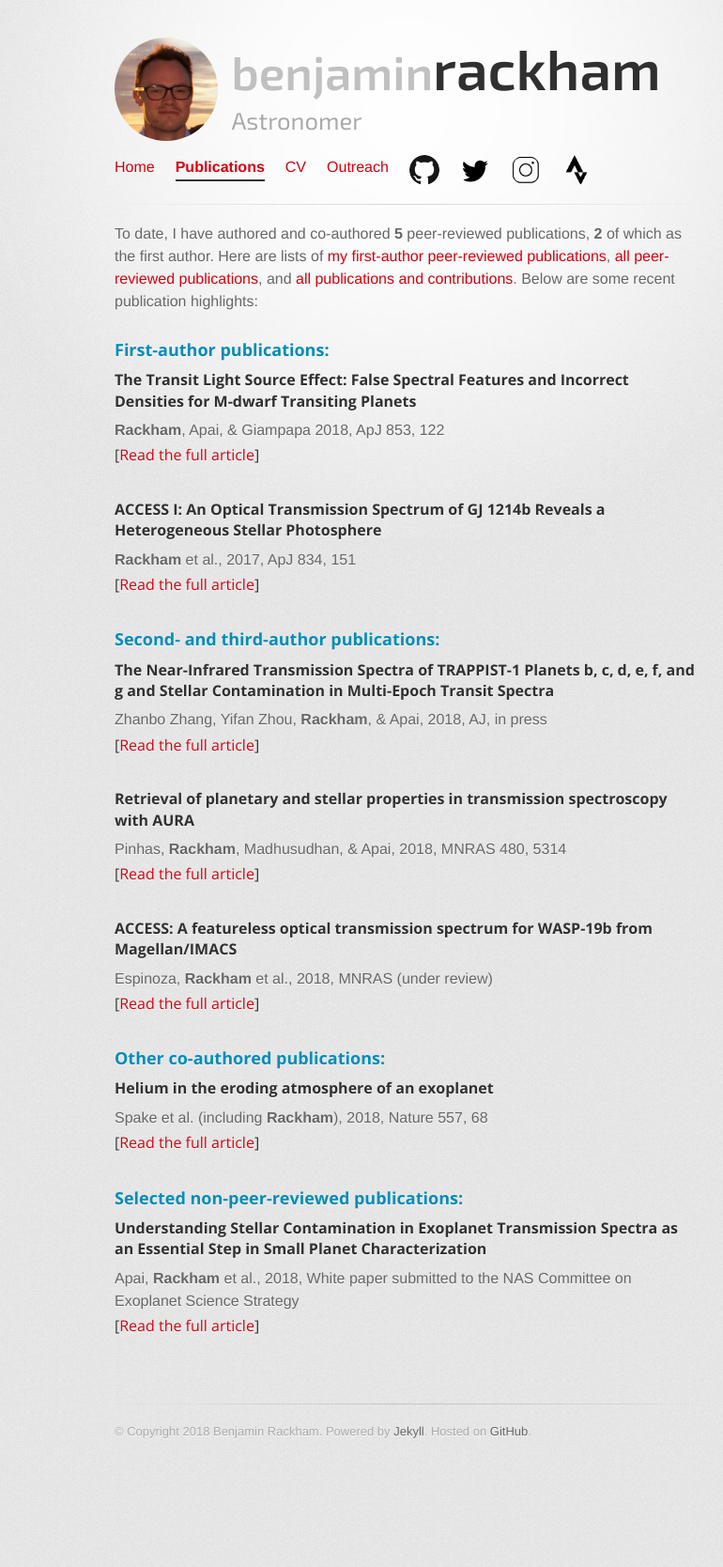
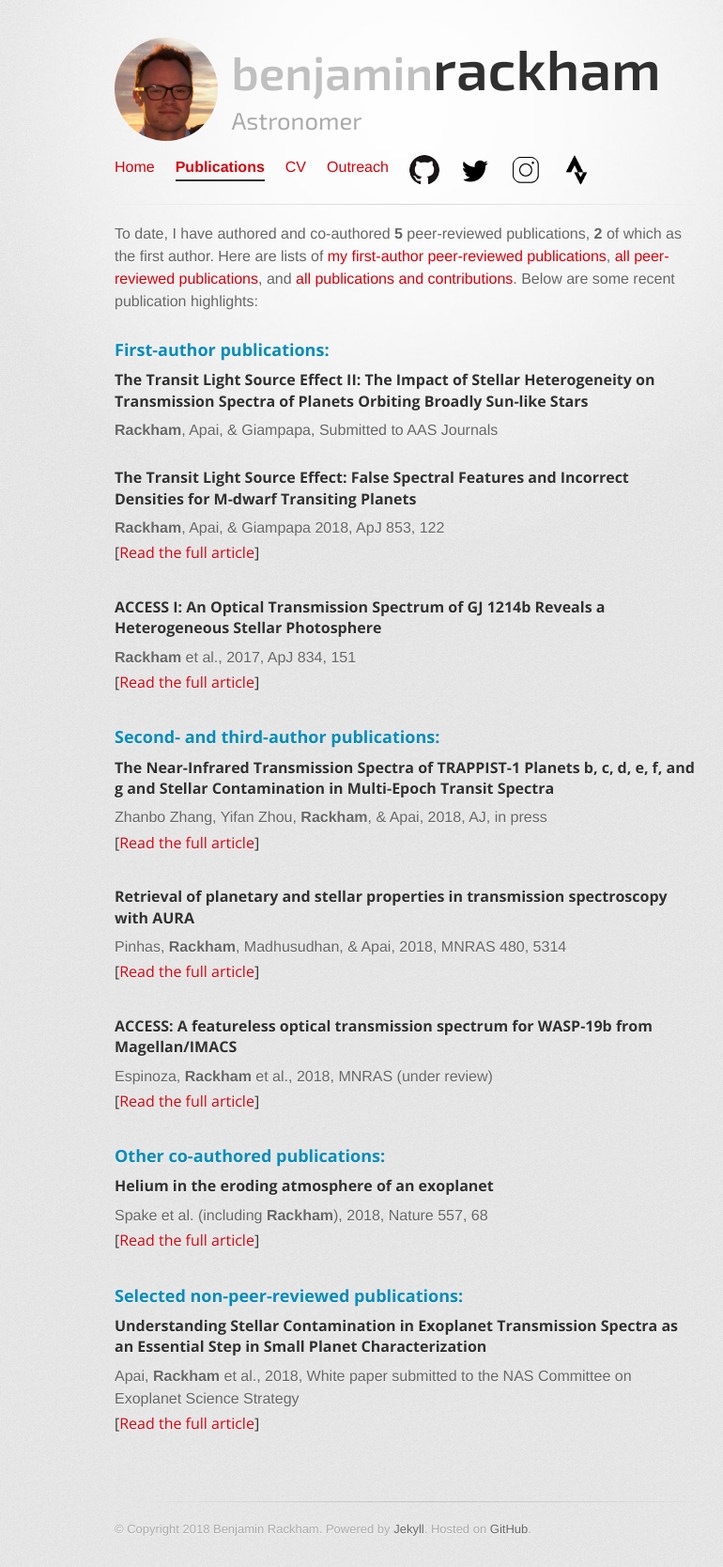
Before and after one commit to brackham/brackham.github.io, a Jekyll site: the page built from publications/index.html, in a window 1280 px wide. Shown: the whole page at 94% size, without its empty margins (208-978 px from the left). Built offline with Jekyll 4.4.1, drawn with Linux system fonts in a browser that asks for light colours; before the commit the page ends 1564 px from its top, so only the background shows below that.

Commit message:
Added TLSE II, submitted

```diff
--- a/publications/index.html
+++ b/publications/index.html
@@ -16,6 +16,11 @@ Below are some recent publication highlights:
 <br><br>
 <section id="first-author">
   <h3><b>First-author publications:</b></h3>
+  <div class="job">
+    <h4><b>The Transit Light Source Effect II: The Impact of Stellar Heterogeneity on Transmission Spectra of Planets Orbiting Broadly Sun-like Stars</b></h4>
+    <b>Rackham</b>, Apai, &amp; Giampapa, Submitted to AAS Journals<br>
+  </div>
+  <br>
   <div class="job">
     <h4><b>The Transit Light Source Effect: False Spectral Features and Incorrect Densities for M-dwarf Transiting Planets</b></h4>
     <b>Rackham</b>, Apai, &amp; Giampapa 2018, ApJ 853, 122<br>
```
